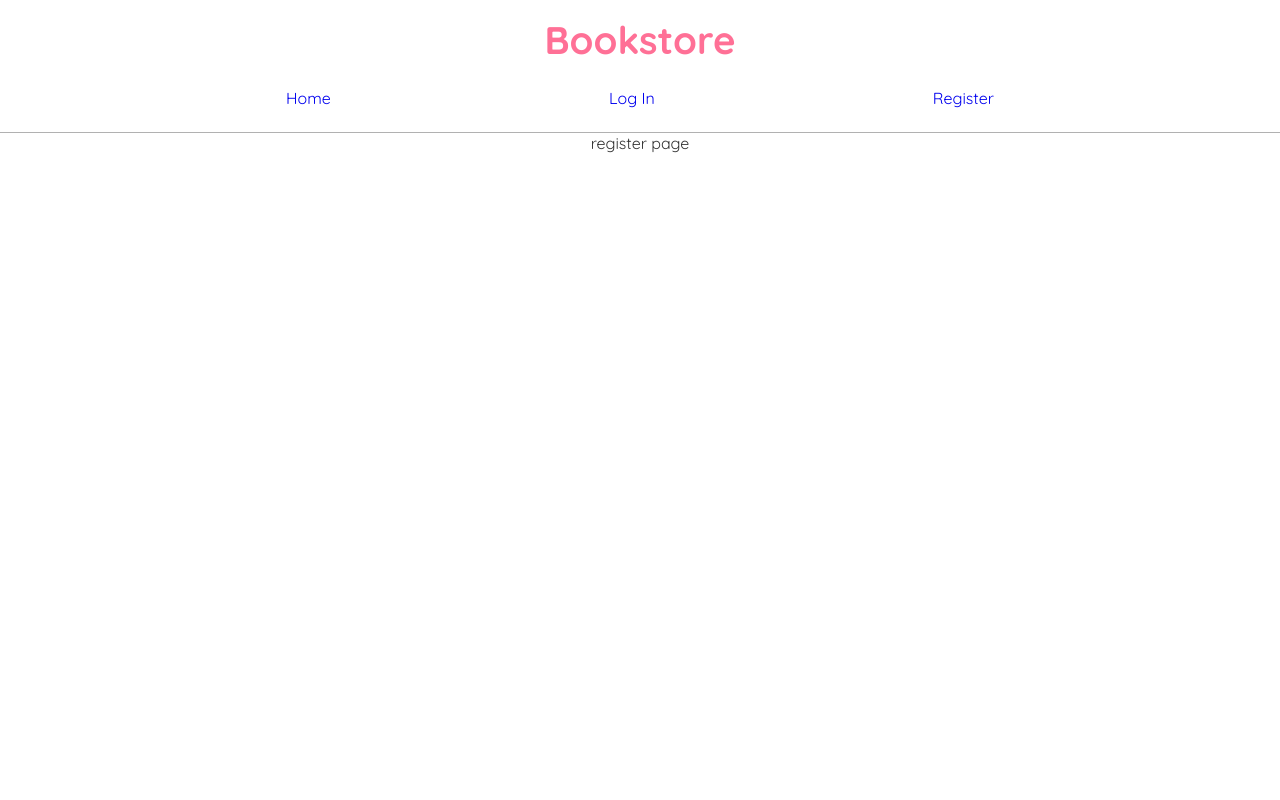
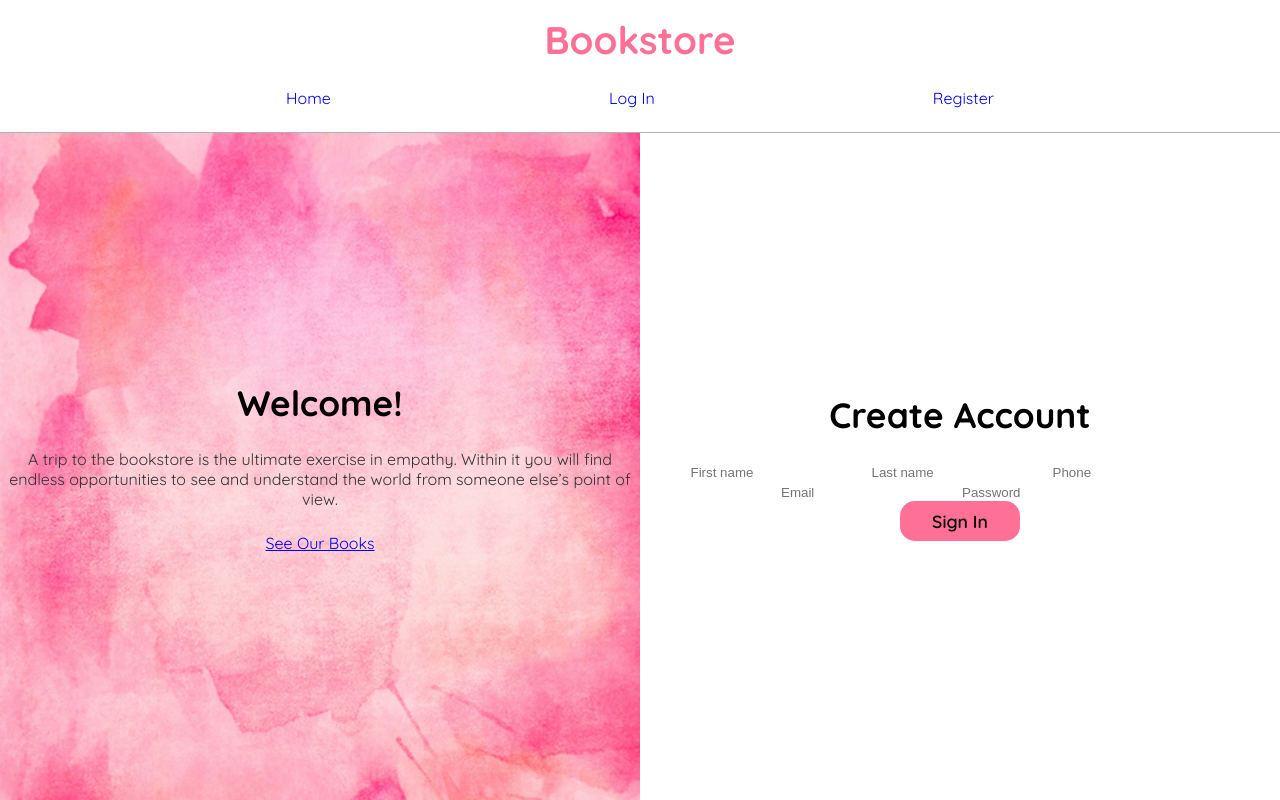
Before and after one commit to gabriela-plis/Bookstore, a React (Create React App) app: page /register in a window 1280 px wide. Built offline with nearby package versions, Linux system fonts and the light colour scheme.

Commit message:
Introduced new CSS naming convention

```diff
--- a/src/BookList.tsx
+++ b/src/BookList.tsx
@@ -13,7 +13,7 @@ const BookList = () => {
                 <li className="book" key={book.ID}>
                     <h2>{book.title}</h2>
                     <p>Author: {book.author}  Publish year: {book.publishYear}  Type: {book.type}</p>
-                    <button className="btn borrow-btn">borrow</button>
+                    <button className="btn btn--borrow">borrow</button>
                 </li>
                 ))}
             </ul>
--- a/src/Header.tsx
+++ b/src/Header.tsx
@@ -4,9 +4,9 @@ import { BrowserRouter } from "react-router-dom";
 const Header = () => {
     return (
         <header className="header">
-            <h1 className="title">Bookstore</h1>
+            <h1 className="header__title">Bookstore</h1>
             <nav>
-                <ul className="navbar">
+                <ul className="header__navbar">
                     <li><Link to="/">Home</Link></li>
                     <li><Link to="/logIn">Log In</Link></li>
                     <li><Link to="/register">Register</Link></li>
--- a/src/Homepage.tsx
+++ b/src/Homepage.tsx
@@ -3,10 +3,11 @@ import SearchFilter from "./SearchFilter";
 
 const Homepage = () => {
     return (
-    <div className="homepage">
+    <main className="homepage">
         <BookList />
         <SearchFilter />
-    </div> );
+    </main>
+    );
 }
 
 export default Homepage;
--- a/src/LogInPage.tsx
+++ b/src/LogInPage.tsx
@@ -1,24 +1,36 @@
+import { useState } from "react";
 import { Link } from "react-router-dom";
+import PasswordInput from "./inputs/PasswordInput";
 
 const LogInPage = () => {
     return (
-        <div className="logInPage">
+        <main className="loginPage panel-wrapper">
             <LogInSection />
             <RegisterOptionSection />
-        </div>
+        </main>
      );
 }
 
+
 const LogInSection = () => {
+    const [ID, setID] = useState(0);
+    const [password, setPassword] = useState('');
+
     return (
-        <section className="logIn">
-            <h2 className="title">Log In to Your Account</h2>
-            <form>
-                <p className="form-fields">
-                    <input type="number" placeholder="ID"/>
-                    <input type="text" placeholder="Password"/>
+        <section className="loginPage__login-section panel-wrapper__panel--no-image-background">
+            <h2 className="panel-wrapper__title">Log In to Your Account</h2>
+            <form className="login-section__form">
+                <p className="login-section__form-fields">
+                    <input
+                        type="number"
+                        required
+                        value={ID}
+                        onChange={(e) => {setID(e.target.valueAsNumber)}}
+                        placeholder="ID"
+                    />
+                    <PasswordInput state={password} setState={setPassword} isRequired={true} placeholder="Password" />
                 </p>
-                <button className="btn logIn-btn">Log In</button>
+                <button className="btn btn--login">Log In</button>
             </form>
         </section>
     )
@@ -26,10 +38,10 @@ const LogInSection = () => {
 
 const RegisterOptionSection = () => {
     return (
-        <section className="register">
-            <h2 className="title">New to Bookstore?</h2>
-            <p className="paragraph">Sing up and discover a great amount of new opportunities!</p>
-            <Link to='/register'>SIGN UP</Link>
+        <section className="loginPage__register-text-section panel-wrapper__panel--image-background">
+            <h2 className="panel-wrapper__title">New to Bookstore?</h2>
+            <p className="register-text-section__paragraph">Sing up and discover a great amount of new opportunities!</p>
+            <Link to='/register' className="register-text-section__link">SIGN UP</Link>
         </section>
     )
 }
--- a/src/RegisterPage.tsx
+++ b/src/RegisterPage.tsx
@@ -1,5 +1,51 @@
+import { useEffect, useState } from "react";
+import { Link } from "react-router-dom";
+import TextInput from "./inputs/TextInput";
+import PasswordInput from "./inputs/PasswordInput";
+
 const RegisterPage = () => {
-    return ( <div>register page</div> );
+    return (
+    <main className="registerPage panel-wrapper">
+        <WelcomeSection />
+        <RegisterSection />
+    </main>
+    );
 }
 
+const RegisterSection = () => {
+    const [firstName, setFirstName] = useState('');
+    const [lastName, setLastName] = useState('');
+    const [phone, setPhone] = useState('');
+    const [email, setEmail] = useState('');
+    const [password, setPassword] = useState('')
+
+
+    return (
+        <section className="registerPage__register-section panel-wrapper__panel--no-image-background">
+            <h2 className="panel-wrapper__title">Create Account</h2>
+            <form>
+                <p className="register-section__form-fields">
+                    <TextInput state={firstName} setState={setFirstName} isRequired={true} placeholder="First name"/>
+                    <TextInput state={lastName} setState={setLastName} isRequired={true} placeholder="Last name"/>
+                    <TextInput state={phone} setState={setPhone} isRequired={false} placeholder="Phone"/>
+                    <TextInput state={email} setState={setEmail} isRequired={false} placeholder="Email"/>
+                    <PasswordInput state={password} setState={setPassword} isRequired={true} placeholder="Password"/>
+                </p>
+                <button className="btn btn--register">Sign In</button>
+            </form>
+        </section>
+    )
+}
+
+const WelcomeSection = () => {
+    return (
+        <section className="registerPage__welcome-section panel-wrapper__panel--image-background">
+            <h2 className="panel-wrapper__title">Welcome!</h2>
+            <p className="welcom-section__paragraph">A trip to the bookstore is the ultimate exercise in empathy. Within it you will find endless opportunities to see and understand the world from someone else’s point of view.</p>
+            <Link to='/'>See Our Books</Link>
+        </section>
+    )
+}
+
+
 export default RegisterPage;
--- a/src/index.css
+++ b/src/index.css
@@ -38,11 +38,79 @@ img {
 
 /* UNIVERSAL STYLE */
 
+/* for buttons */
 .btn {
   border-radius: var(--BORDER-RADIUS);
   font-family: inherit;
   font-weight: 700;
 }
+
+.btn--borrow {
+  grid-area: btn;
+  width: clamp(4rem, 40%, 6rem);
+
+}
+
+.btn--search {
+  margin: 0.7rem;
+  padding: 0.4rem 1rem;
+}
+
+.btn--login, .btn--register {
+  width: clamp(60px, 10vw, 120px);
+  height: clamp(30px, 5vw, 40px);
+  font-size:  clamp(0.8rem, 2.2vw, 1.1rem);
+  border-radius: 15px;
+  font-weight: 600;
+
+  background: var(--FCOLOR-LIGHT);
+}
+
+/* for forms */
+
+.form {
+  display: flex;
+  flex-flow: column nowrap;
+  justify-content: center;
+  align-items: center;
+  row-gap: 1.5rem;
+}
+
+
+/* for double-divided page */
+
+.panel-wrapper {
+  display: grid;
+  grid-template-columns: 1fr 1fr;
+  grid-template-rows: 1fr;
+}
+
+.panel-wrapper__panel--no-image-background {
+  display: flex;
+  flex-flow: column nowrap;
+  justify-content: center;
+  align-items: center;
+  row-gap: 1.5rem;
+}
+
+.panel-wrapper__panel--image-background {
+  background: var(--FCOLOR-LIGHT);
+  background-image: url('./img/background3.jpg');
+  background-size:cover;
+  background-position: center;
+
+  display: flex;
+  flex-flow: column nowrap;
+  justify-content: center;
+  align-items: center;
+  gap: 1.5rem;
+}
+
+.panel-wrapper__title {
+  color: black;
+  font-size: clamp(1rem, 5vw, 2.2rem);
+}
+
 
 /* STYLE */
 
@@ -68,24 +136,24 @@ img {
   justify-content: space-evenly;
 }
 
-header .title {
+.header__title {
   color: var(--FCOLOR-LIGHT);
   font-size: clamp(1rem, 5vw, 2.4rem);
 }
 
-.navbar  {
+.header__navbar  {
   padding: 0.5rem;
   display: flex;
   justify-content: space-evenly;
   list-style-type: none;
 }
 
-.navbar a {
+.header__navbar a {
   display: inline-block;
   text-decoration: none;
 }
 
-.navbar a:hover {
+.header__navbar a:hover {
   color: inherit;
   font-weight: 600;
 }
@@ -131,12 +199,6 @@ header .title {
   grid-area: descr;
 }
 
-.borrow-btn {
-  grid-area: btn;
-  width: clamp(4rem, 40%, 6rem);
-
-}
-
 /* search filter */
 
 .filter {
@@ -145,12 +207,16 @@ header .title {
   border-right: 1px solid var(--BORDER-COLOR);
 }
 
-.filter-types {
+.filter__title {
+  padding-bottom: 0.3rem ;
+}
+
+.filter__types {
   border-top: 1px solid var(--BORDER-COLOR);
   padding-top: 0.5rem;
 }
 
-.filter-types ul {
+.filter__types ul {
   padding: 0;
   margin: 0 1rem;
 
@@ -159,45 +225,32 @@ header .title {
   gap: 0.5rem;
 }
 
-.filter-publishyear {
+.filter__publishyear {
   border-top: 1px solid var(--BORDER-COLOR);
   padding-top: 0.5rem;
 
   display: flex;
   flex-flow: column nowrap;
-  /* gap: 0.5rem; */
 
 }
 
-.filter-publishyear input {
+.filter__publishyear input {
   margin: 0 0.5rem;
   border: solid 1px var(--BORDER-COLOR);
   border-radius: var(--BORDER-RADIUS);
 }
 
-.search-btn {
-  margin: 0.7rem;
-  padding: 0.4rem 1rem;
+/* log in page */
+.loginPage {
+  grid-template-areas:
+  "main-content minor-content";
 }
 
-.filter-title {
-  padding-bottom: 0.3rem ;
+.loginPage__login-section {
+  grid-area: main-content;
 }
 
-
-/* log in page */
-.logInPage {
-  display: grid;
-  grid-template-columns: 1fr 1fr;
-  grid-template-rows: 1fr;
-  grid-template-areas:
-  "logIn register";
-
-}
-
-.logIn {
-  grid-area: logIn;
-
+.login-section__form {
   display: flex;
   flex-flow: column nowrap;
   justify-content: center;
@@ -205,15 +258,7 @@ header .title {
   row-gap: 1.5rem;
 }
 
-.logIn form {
-  display: flex;
-  flex-flow: column nowrap;
-  justify-content: center;
-  align-items: center;
-  row-gap: 1.5rem;
-}
-
-.form-fields {
+.login-section__form-fields {
   display: flex;
   flex-flow: column nowrap;
   justify-content: center;
@@ -221,7 +266,7 @@ header .title {
   row-gap: 1rem;
 }
 
-.logIn input {
+.login-section__form-fields input {
   border-radius: var(--BORDER-RADIUS);
   width: clamp(100px,25vw,400px);
   height: clamp(15px, 5vh, 30px);
@@ -229,50 +274,37 @@ header .title {
   border: 1px solid var(--BORDER-COLOR);
 }
 
-.logIn-btn {
-  width: clamp(60px, 10vw, 120px);
-  height: clamp(30px, 5vw, 40px);
-  font-size:  clamp(0.8rem, 2.2vw, 1.1rem);
-  border-radius: 15px;
-  font-weight: 600;
-
-  background: var(--FCOLOR-LIGHT);
-}
-
-.register {
-  grid-area: register;
-
-  background: var(--FCOLOR-LIGHT);
-  background-image: url('./img/background3.jpg');
-  background-size:cover;
-  background-position: center;
-
-  display: flex;
-  flex-flow: column nowrap;
-  justify-content: center;
-  align-items: center;
-  gap: 1.5rem;
+.loginPage__register-text-section {
+  grid-area: minor-content;
 
   font-size: 1rem;
 }
 
-.paragraph {
+.register-text-section__paragraph {
   font-size: clamp(0.8rem, 2.5vw, 1.2rem);
-  /* font-size: 1.2rem; */
 }
 
-.register a {
+.register-text-section__link {
   text-decoration: none;
   color: var(--LINK-COLOR);
   font-weight: bolder;
 }
 
-.register a:hover {
+.register-text-section__link:hover {
   color: var(--HOVER-LINK-COLOR);
-
 }
 
-.logInPage .title {
-  color: black;
-  font-size: clamp(1rem, 5vw, 2.2rem);
+/* register page */
+
+.registerPage {
+  grid-template-areas:
+  "minor-content main-content";
 }
+
+.registerPage__register-section {
+  grid-area: main-content;
+}
+
+.registerPage_welcome-section {
+  grid-area: minor-content;
+}
--- /dev/null
+++ b/src/inputs/PasswordInput.tsx
@@ -0,0 +1,21 @@
+type PasswordInputProps = {
+    state: string;
+    setState: (val: string) => void;
+    isRequired: boolean;
+    placeholder: string;
+  };
+
+
+const PasswordInput = (props: PasswordInputProps) => {
+    return (
+        <input
+            type="password"
+            required={props.isRequired}
+            value={props.state}
+            onChange={(e) => {props.setState(e.target.value)}}
+            placeholder={props.placeholder}
+        />
+     );
+}
+
+export default PasswordInput;
--- /dev/null
+++ b/src/inputs/TextInput.tsx
@@ -0,0 +1,20 @@
+type TextInputProps = {
+    state: string;
+    setState: (val: string) => void;
+    isRequired: boolean;
+    placeholder: string;
+  };
+
+const TextInput = (props: TextInputProps) => {
+    return (
+        <input
+            type="text"
+            required={props.isRequired}
+            value={props.state}
+            onChange={(e) => {props.setState(e.target.value)}}
+            placeholder={props.placeholder}
+        />
+    )
+}
+
+export default TextInput;
```
Also changed, not shown: src/DTO/Customer.tsx (added, +9 -0 lines), src/SearchFilter.tsx (+5 -5 lines).
